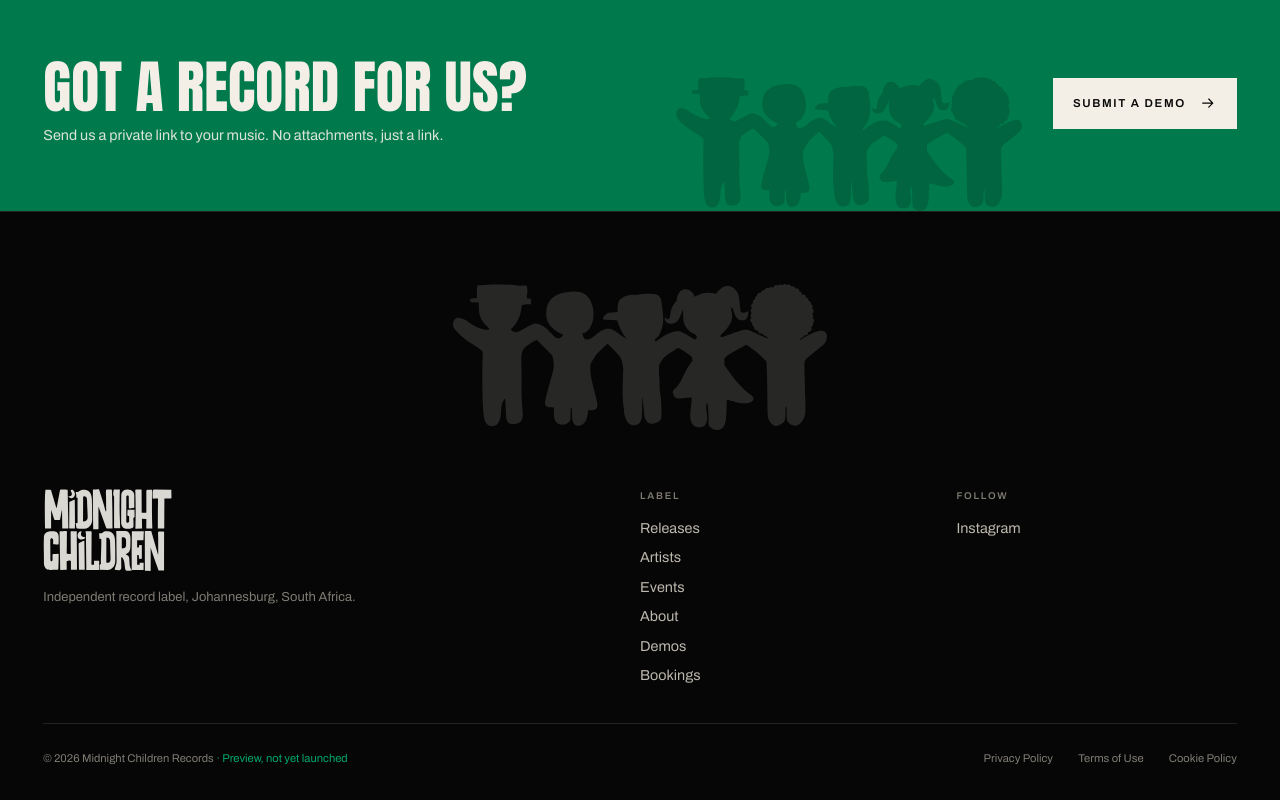
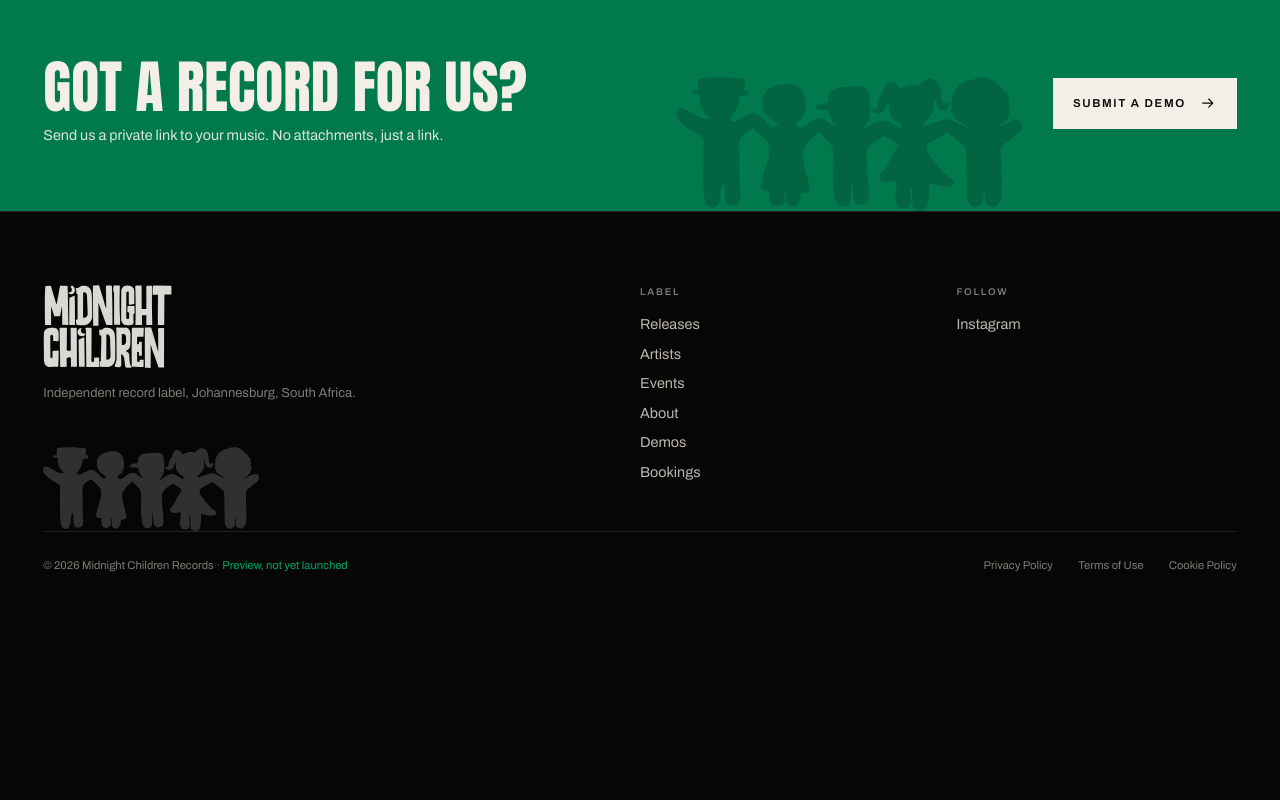
Before and after one commit to Kraft-Development/midnightchildrenrecords-website, an Astro site: page / in a window 1280 px wide. Shown: the part 3587-4387 px from the top of the page. After the commit the page ends 4195 px from the top, so only its background shows below. Built offline with nearby package versions, Linux system fonts and the light colour scheme; Astro itself is replaced by a stand-in of ours.

Commit message:
Footer: the children stand on the dividing line under the wordmark
Replaces the free-floating centred silhouette above the footer.

Co-Authored-By: Claude Opus 5.5 <noreply@anthropic.com>
Claude-Session: https://claude.ai/code/session_01WJvhZqHqKVLAWpPoYqNpKv

```diff
--- a/public/css/styles.css
+++ b/public/css/styles.css
@@ -449,8 +449,11 @@ button { font: inherit; color: inherit; }
 
 /* ---------- Footer ---------- */
 .site-footer { border-top: 1px solid var(--line); padding-top: clamp(3rem, 7vw, 5rem); overflow: hidden; }
-.site-footer__children { display: block; width: min(60%, 26rem); height: auto; margin: 0 auto clamp(2.5rem, 5vw, 4rem); opacity: .14; }
-.site-footer__grid { display: grid; grid-template-columns: 2fr 1fr 1fr; gap: 2.5rem; padding-bottom: 2.5rem; }
+.site-footer__grid { display: grid; grid-template-columns: 2fr 1fr 1fr; gap: 2.5rem; }
+.site-footer__grid > * { padding-bottom: 2.5rem; }
+/* The children stand on the footer's dividing line, under the wordmark. */
+.site-footer__brand { display: flex; flex-direction: column; align-items: flex-start; padding-bottom: 0 !important; }
+.site-footer__children { display: block; width: min(100%, 15rem); height: auto; margin-top: clamp(2rem, 4vw, 3rem); opacity: .18; }
 .site-footer__wordmark { width: 9rem; height: auto; opacity: .9; }
 .site-footer__note { margin-top: 1rem; color: var(--ink-3); font-size: .9rem; }
 .site-footer__title { font-size: .68rem; font-weight: 600; letter-spacing: var(--track-wide); text-transform: uppercase; color: var(--ink-3); margin-bottom: .9rem; }
@@ -638,6 +641,8 @@ button { font: inherit; color: inherit; }
   .release-grid, .artist-grid { grid-template-columns: repeat(2, 1fr); }
   .site-footer__grid { grid-template-columns: 1fr 1fr; }
   .site-footer__grid > :first-child { grid-column: 1 / -1; }
+  .site-footer__brand { order: 2; }
+  .site-footer__children { width: min(70%, 13rem); }
 }
 @media (max-width: 600px) {
   .hero__title { width: 84vw; }
--- a/src/layouts/Layout.astro
+++ b/src/layouts/Layout.astro
@@ -101,11 +101,11 @@ const company = label.company.legalName || label.name;
 
   <footer class="site-footer">
     <div class="container">
-      <img class="site-footer__children" src="/img/children.svg" alt="" width="2182" height="851" loading="lazy">
       <div class="site-footer__grid">
-        <div>
+        <div class="site-footer__brand">
           <img class="site-footer__wordmark" src="/img/logo-wordmark.svg" alt={label.shortName} width="1870" height="1215" loading="lazy">
           <p class="site-footer__note">Independent record label{label.location && !label.location.startsWith('SAMPLE') ? `, ${label.location}` : ''}.</p>
+          <img class="site-footer__children" src="/img/children.svg" alt="" width="2182" height="851" loading="lazy">
         </div>
         <nav aria-label="Footer">
           <p class="site-footer__title">Label</p>
```
